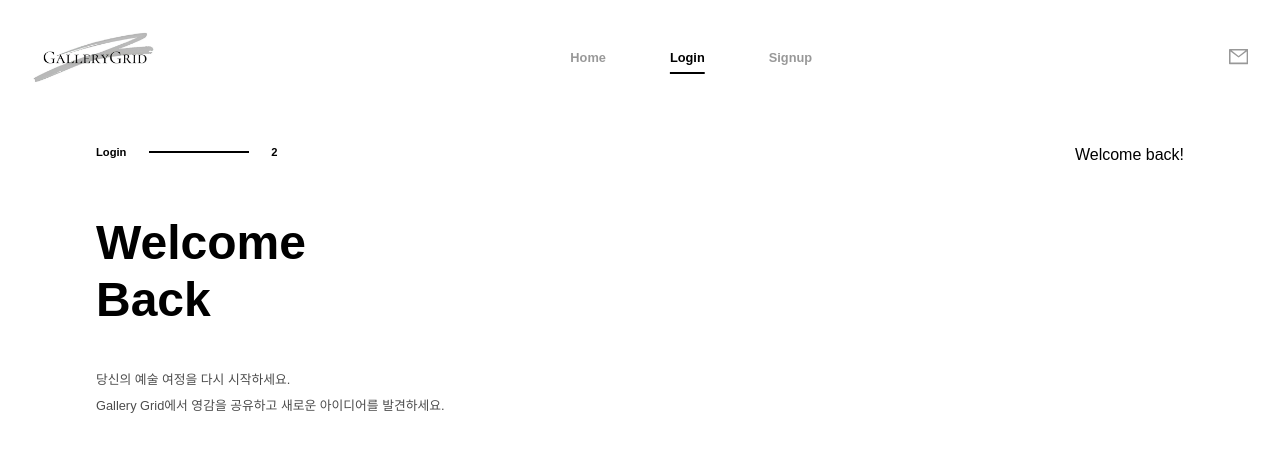
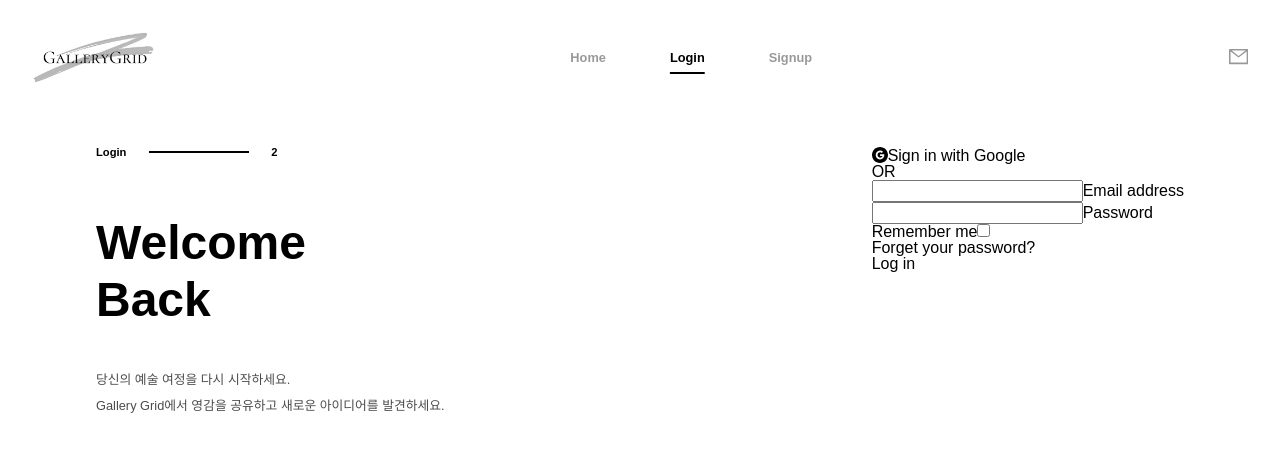
Before and after one commit to Mirrer1/Gallery_Grid, a Next.js app in the folder front/: page / in a window 1280 px wide. Both pictures are taken after a click on the button "Login". Shown: the top 452 px of the page. Built offline with nearby package versions, Linux system fonts and the light colour scheme.

Commit message:
Feat: 로그인 폼 마크업, 커스텀 훅

```diff
--- a/front/components/Landing/LoginForm.tsx
+++ b/front/components/Landing/LoginForm.tsx
@@ -1,9 +1,57 @@
-import React from 'react';
+import React, { useCallback } from 'react';
+import { GoogleCircleFilled } from '@ant-design/icons';
+
+import useInput from 'hooks/useInput';
 
 const LoginForm = () => {
+  const [email, onChangeEmail] = useInput('');
+  const [password, onChangePassword] = useInput('');
+  const [rememberMe, onChangeRememberMe] = useInput(false);
+
+  const onSubmitForm = useCallback(
+    (e: React.FormEvent<HTMLFormElement>) => {
+      e.preventDefault();
+
+      console.log(email, password, rememberMe);
+    },
+    [email, password, rememberMe]
+  );
+
   return (
     <section>
-      <h1>Welcome back!</h1>
+      <div>
+        <GoogleCircleFilled />
+        <button type="button">Sign in with Google</button>
+      </div>
+
+      <div>
+        <span>OR</span>
+      </div>
+
+      <form onSubmit={onSubmitForm}>
+        <div>
+          <input type="text" value={email} onChange={onChangeEmail} required />
+          <label>Email address</label>
+          <span></span>
+        </div>
+
+        <div>
+          <input type="password" value={password} onChange={onChangePassword} required />
+          <label>Password</label>
+          <span></span>
+        </div>
+
+        <div>
+          <div>
+            <label htmlFor="remember-me">Remember me</label>
+            <input type="checkbox" id="remember-me" checked={rememberMe} onChange={onChangeRememberMe} />
+          </div>
+
+          <button type="button">Forget your password?</button>
+        </div>
+
+        <button type="submit">Log in</button>
+      </form>
     </section>
   );
 };
--- /dev/null
+++ b/front/hooks/useInput.ts
@@ -0,0 +1,17 @@
+import { useState, useCallback, ChangeEvent } from 'react';
+
+type ReturnTypes<T = string> = [T, (e: ChangeEvent<HTMLInputElement>) => void];
+
+const useInput = <T extends string | boolean>(initialValue: T): ReturnTypes<T> => {
+  const [value, setValue] = useState<T>(initialValue);
+
+  const handler = useCallback((e: ChangeEvent<HTMLInputElement>) => {
+    const target = e.target;
+    const newValue = target.type === 'checkbox' ? target.checked : target.value;
+    setValue(newValue as T);
+  }, []);
+
+  return [value, handler];
+};
+
+export default useInput;
```
